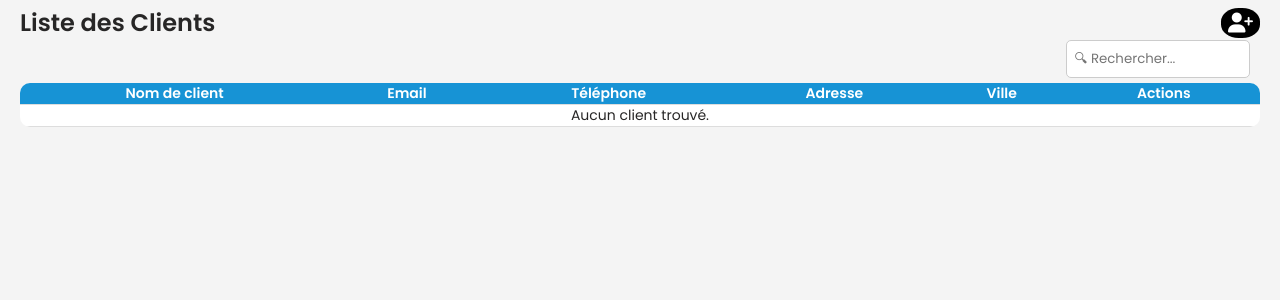
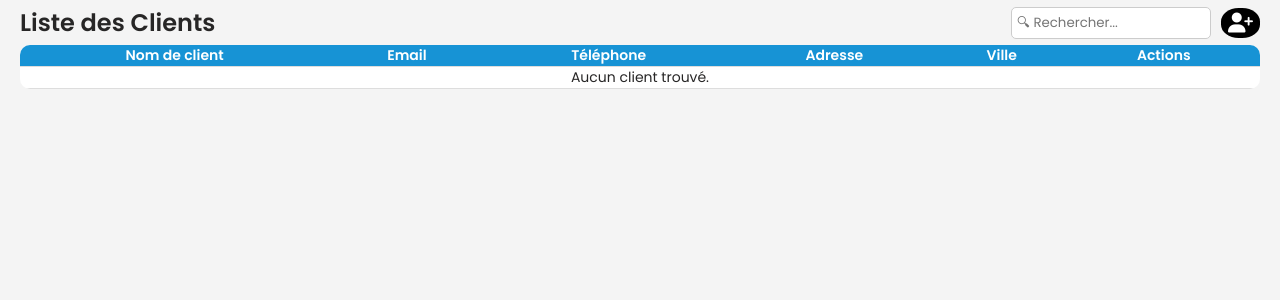
Before and after one commit to Dev-kaoutar/ProjectSynth-se, a PHP site: page /Clients.php in a window 1280 px wide. Shown: the part 70-370 px from the top of the page. Run offline with PHP 8.4, Linux system fonts and the light colour scheme; data that the repository does not hold is empty.

Commit message:
modification_SearchBar

```diff
--- a/code/FrontEnd/Clients.php
+++ b/code/FrontEnd/Clients.php
@@ -48,13 +48,13 @@ if (isset($_GET['deleted']) && $_GET['deleted'] == 'success') {
   <div class="list-container">
     <div class="one-line">
       <h2>Liste des Clients</h2>
-      <a href="ajouterClient.php" class="add-user"><i class="fas fa-user-plus"></i></a>
+      <div class="one-line">
+          <div class="search-container">
+              <input type="text" class="search-bar" placeholder="🔍︎ Rechercher..." onkeyup="search()">
+          </div>
+          <a href="ajouterClient.php" class="add-user"><i class="fas fa-user-plus"></i></a>
+      </div>
     </div>
-    <div class="search-container">
-            <input type="text" class="search-bar" placeholder="🔍︎ Rechercher..." onkeyup="search()">
-            <!-- <i class="fa-solid fa-magnifying-glass"></i> -->
-        </div>
-
 
     <table>
       <thead>
--- a/code/css/styleListes.css
+++ b/code/css/styleListes.css
@@ -147,8 +147,8 @@
     justify-content: end;
   }
   .search-bar {
-    width: 15%;
-    padding: 8px;
+    width: 200px;
+    padding: 5px;
     border: 1px solid #ccc;
     border-radius: 5px;
   }
```
Also changed, not shown: code/FrontEnd/Entry.php (+7 -6 lines), code/FrontEnd/Exit.php (+6 -5 lines), code/FrontEnd/Stock.php (+8 -2 lines), code/FrontEnd/Suppliers.php (+6 -5 lines).
